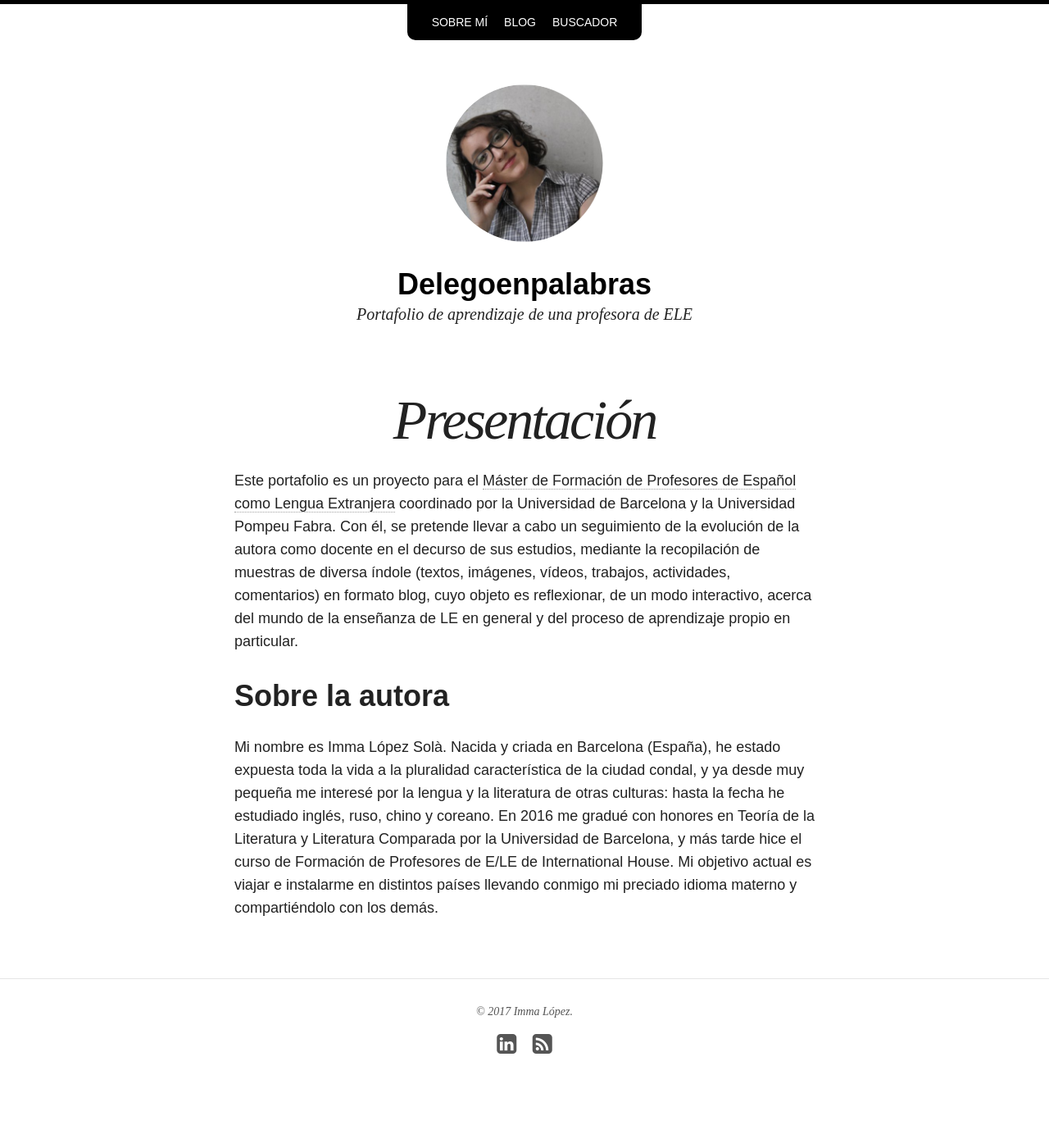
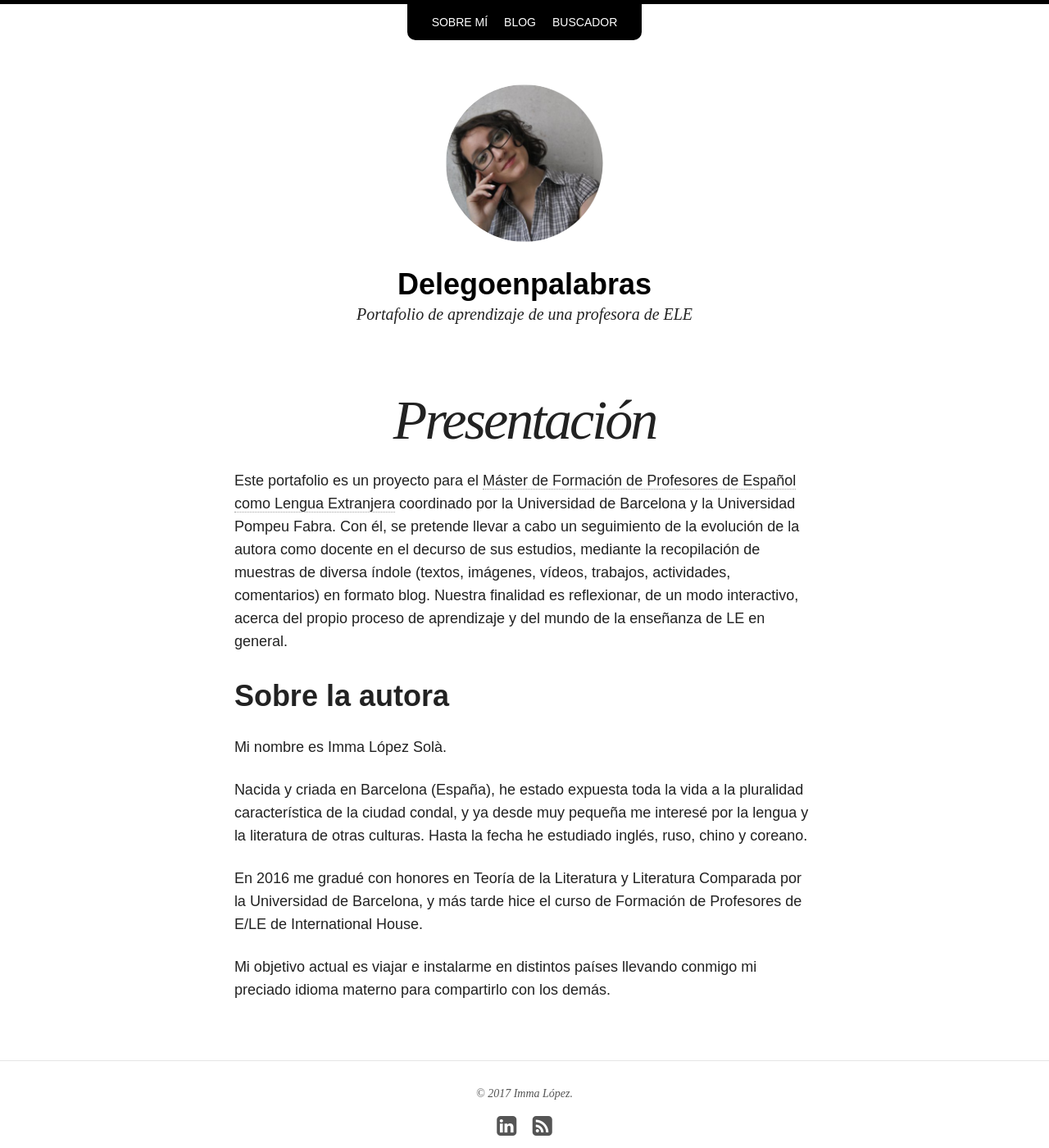
Before and after one commit to immalopez/immalopez.github.io, a Jekyll site: the page built from about/index.md, in a window 1280 px wide and 1400 px high. Shown: the whole window at 82% size. Built offline with Jekyll 4.4.1, drawn with Linux system fonts in a browser that asks for light colours; nearby versions of some CDN libraries.

Commit message:
Update index.md

```diff
--- a/about/index.md
+++ b/about/index.md
@@ -9,8 +9,14 @@
 #  creditlink: http://wegraphics.net/downloads/free-ultimate-blurred-background-pack/
 ---
 
-Este portafolio es un proyecto para el [Máster de Formación de Profesores de Español como Lengua Extranjera](https://www.ub.edu/portal/web/educacion/masteres-universitarios/-/ensenyament/detallEnsenyament/1060507) coordinado por la Universidad de Barcelona y la Universidad Pompeu Fabra. Con él, se pretende llevar a cabo un seguimiento de la evolución de la autora como docente en el decurso de sus estudios, mediante la recopilación de muestras de diversa índole (textos, imágenes, vídeos, trabajos, actividades, comentarios) en formato blog, cuyo objeto es reflexionar, de un modo interactivo, acerca del mundo de la enseñanza de LE en general y del proceso de aprendizaje propio en particular.
+Este portafolio es un proyecto para el [Máster de Formación de Profesores de Español como Lengua Extranjera](https://www.ub.edu/portal/web/educacion/masteres-universitarios/-/ensenyament/detallEnsenyament/1060507) coordinado por la Universidad de Barcelona y la Universidad Pompeu Fabra. Con él, se pretende llevar a cabo un seguimiento de la evolución de la autora como docente en el decurso de sus estudios, mediante la recopilación de muestras de diversa índole (textos, imágenes, vídeos, trabajos, actividades, comentarios) en formato blog. Nuestra finalidad es reflexionar, de un modo interactivo, acerca del propio proceso de aprendizaje y del mundo de la enseñanza de LE en general.
 
 # Sobre la autora
 
-Mi nombre es Imma López Solà. Nacida y criada en Barcelona (España), he estado expuesta toda la vida a la pluralidad característica de la ciudad condal, y ya desde muy pequeña me interesé por la lengua y la literatura de otras culturas: hasta la fecha he estudiado inglés, ruso, chino y coreano. En 2016 me gradué con honores en Teoría de la Literatura y Literatura Comparada por la Universidad de Barcelona, y más tarde hice el curso de Formación de Profesores de E/LE de International House. Mi objetivo actual es viajar e instalarme en distintos países llevando conmigo mi preciado idioma materno y compartiéndolo con los demás.
+Mi nombre es Imma López Solà.
+
+Nacida y criada en Barcelona (España), he estado expuesta toda la vida a la pluralidad característica de la ciudad condal, y ya desde muy pequeña me interesé por la lengua y la literatura de otras culturas. Hasta la fecha he estudiado inglés, ruso, chino y coreano.
+
+En 2016 me gradué con honores en Teoría de la Literatura y Literatura Comparada por la Universidad de Barcelona, y más tarde hice el curso de Formación de Profesores de E/LE de International House.
+
+Mi objetivo actual es viajar e instalarme en distintos países llevando conmigo mi preciado idioma materno para compartirlo con los demás.
```
